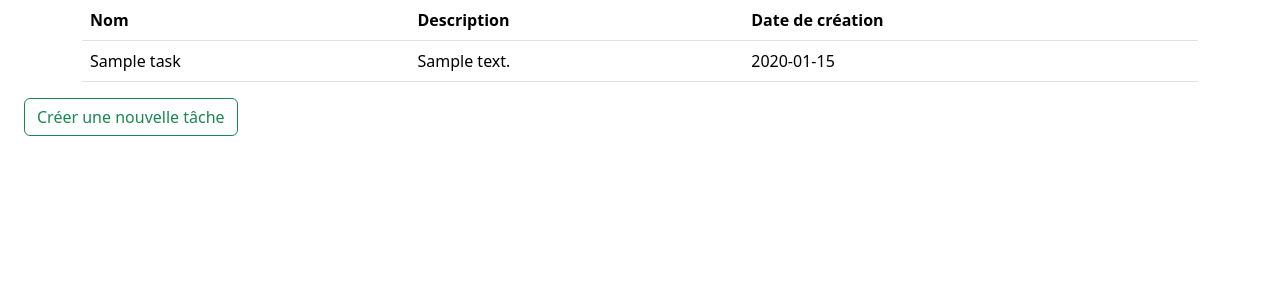
After one commit to NilsDeBruycker/Travail-De-Groupe-Techno-Web, a Python web app: template TP2devtravG-/tp02_librairie/templates/books.html in a window 1280 px wide. The commit adds this page. Shown: the top 300 px of the page. Run offline with Jinja, Linux system fonts and the light colour scheme; the template is opened without the code that fills it: most values are stand-ins (such as "Sample title", 1, 10 or a date in 2020).

Commit message:
modify_book

```diff
--- /dev/null
+++ b/TP2devtravG-/tp02_librairie/templates/books.html
@@ -0,0 +1,23 @@
+{% extends "empty_page.html" %}
+{% from "my_macro.html" import show_task %}
+
+{% block content %}
+
+<div class="container">
+    <table class="table">
+        <tr>
+            <th>Nom</th>
+            <th>Description</th>
+            <th>Date de création</th>
+        </tr>
+        {% for task in tasks %}
+            {{ show_task(task.name, task.description, task.creation_date) }}
+        {% endfor %}
+    </table>
+</div>
+
+<div>
+    <a class="btn btn-outline-success mx-4" href="/tasks/new">Créer une nouvelle tâche</a>
+</div>
+
+{% endblock %}
--- a/TP2devtravG-/tp02_librairie/templates/new_book.html
+++ b/TP2devtravG-/tp02_librairie/templates/new_book.html
@@ -13,7 +13,7 @@
     </div>
 
     <div class="form-group">
-        <label for="task_description">Description de la tâche</label>
+        <label for="task_description">Description du Livre</label>
         <input type="textarea" class="form-control" id="task_description"
                name="description" />
     </div>
@@ -25,7 +25,7 @@
     </div>
 
 
-    <button type="submit" class="btn btn-success my-4">Créer la tâche</button>
+    <button type="submit" class="btn btn-success my-4">Créer un Livre </button>
 
 </form>
 
```
Also changed, not shown: TP2devtravG-/tp02_librairie/templates/modify_book.html (added, +43 -0 lines), 1 other file.
